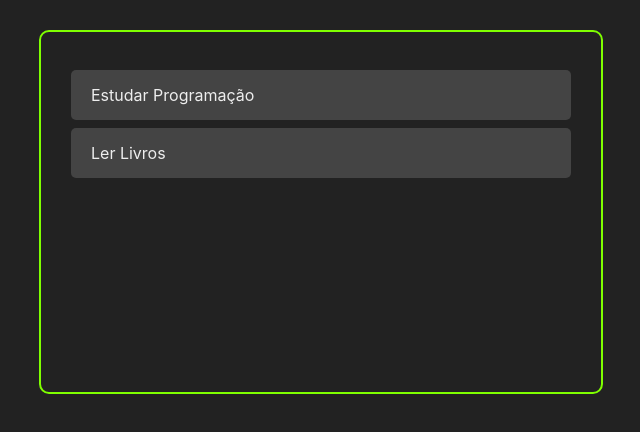
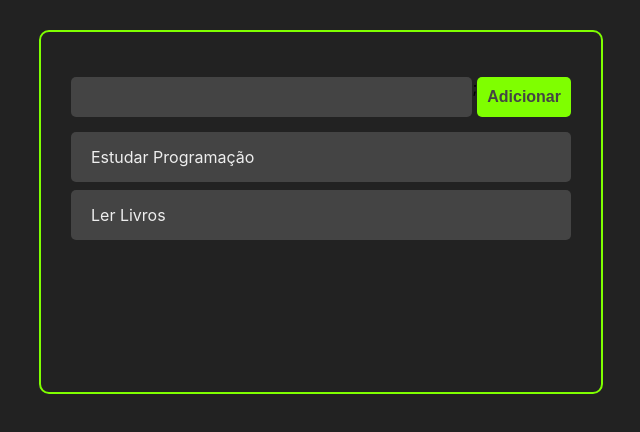
Before and after one commit to Gustavo121/Curso-React, a React (Create React App) app: page / in a window 1280 px wide. Shown: the top 432 px of the page, without its empty margins (319-959 px from the left). Built offline with nearby package versions, Linux system fonts and the light colour scheme.

Commit message:
botão e estilos

```diff
--- a/src/App.js
+++ b/src/App.jsx
@@ -2,6 +2,7 @@
 
 import Tasks from "./components/Tasks";
 import './App.css'
+import AddTask from "./components/AddTask";
 
 const App = () => {
   const [tasks, setTasks] = useState([
@@ -20,6 +21,7 @@
   return (
     <>
         <div className="container">
+          <AddTask />
           <Tasks tasks={tasks} />
         </div>
     </>
--- /dev/null
+++ b/src/components/AddTask.css
@@ -0,0 +1,21 @@
+.add-task-container {
+  margin: 15px 0;
+  width: 100%;
+  display: flex;
+}
+
+.add-task-input {
+    height: 40px;
+    padding: 0 10px;
+    border-radius: 5px;
+    border: none;
+    flex: 2;
+    background-color: #444;
+    color: #eee;
+    font-size: 16px;
+}
+
+.add-task-button-container {
+    margin-left: 10px;
+    flex: 1;
+}
--- /dev/null
+++ b/src/components/AddTask.jsx
@@ -0,0 +1,19 @@
+import React from 'react';
+
+import Button from './Button';
+
+import "./AddTask.css";
+
+
+const AddTask = () => {
+    return (
+        <div className="add-task-container">
+            <input className="add-task-input" type="text" />;
+            <div className=".add-task-button-container">
+                <Button>Adicionar</Button>
+            </div>
+        </div>
+    );
+};
+
+export default AddTask;
--- /dev/null
+++ b/src/components/Button.css
@@ -0,0 +1,12 @@
+.button {
+    background-color: chartreuse;
+    height: 40px;
+    padding: 0 10px;
+    border-radius: 5px;
+    width: 100%;
+    font-size: 16px;
+    color: #444;
+    font-weight: bold;
+    cursor: pointer;
+    border: none;
+}
--- /dev/null
+++ b/src/components/Button.jsx
@@ -0,0 +1,13 @@
+import React from 'react';
+
+import "./Button.css";
+
+const Button = ({children, onClick}) => {
+    return (
+        <button onClick={onClick} className="button">
+            {children}
+        </button>
+     );
+}
+
+export default Button;
```
Also changed, not shown: src/components/Task.jsx (renamed from src/components/Task.js), src/components/Tasks.jsx (renamed from src/components/Tasks.js).
